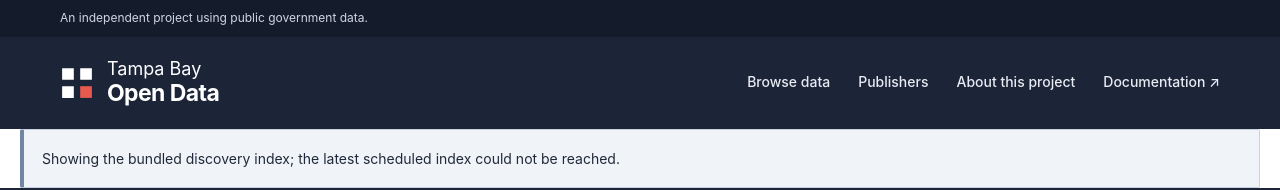
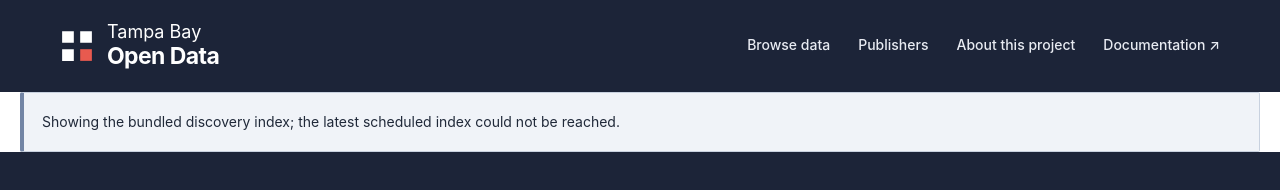
Before and after one commit to Jaclenga/tampaBayOpenDataExplorer, a React (Vite) app: page / in a window 1280 px wide. Shown: the top 190 px of the page. Built offline with nearby package versions, Linux system fonts and the light colour scheme; no server answers.

Commit message:
Remove top independence banner

```diff
--- a/src/components/SiteChrome.tsx
+++ b/src/components/SiteChrome.tsx
@@ -1,11 +1,6 @@
 export function SiteHeader() {
   return (
     <header>
-      <div className="utility-bar">
-        <div className="shell">
-          An independent project using public government data.
-        </div>
-      </div>
       <div className="shell nav">
         <a className="brand" href="#" aria-label="Tampa Bay Open Data home">
           <svg
--- a/src/styles.css
+++ b/src/styles.css
@@ -138,12 +138,6 @@ h4 {
   max-width: 1240px;
   margin: 0 auto;
   padding: 0 40px;
-}
-.utility-bar {
-  background: #141b2b;
-  color: #d0d6e2;
-  font-size: 12px;
-  padding: 9px 0;
 }
 header {
   background: var(--navy);
@@ -838,9 +832,6 @@ td {
     padding-left: 20px;
     padding-right: 20px;
   }
-  .utility-bar {
-    font-size: 11px;
-  }
   .nav {
     min-height: 79px;
     gap: 18px;
```
